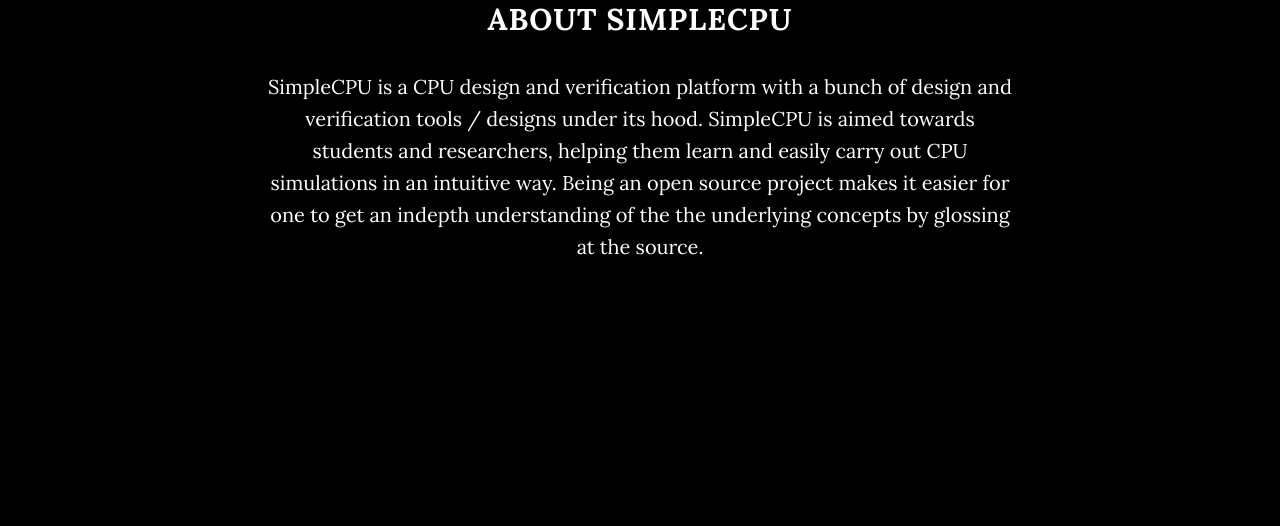
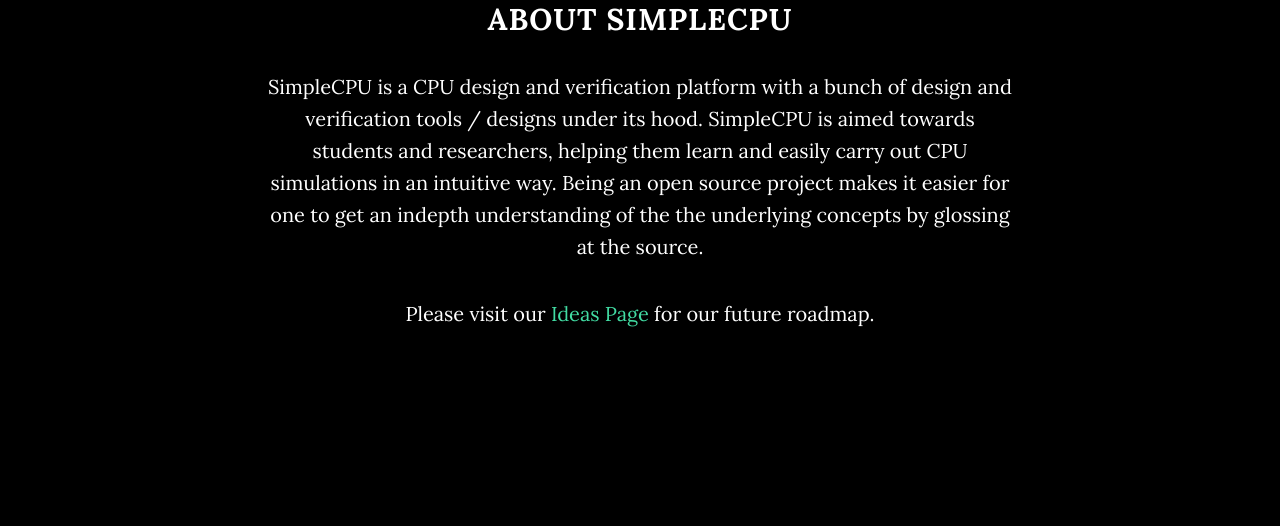
Before and after one commit to SimpleCPU/simplecpu.github.io, a plain HTML site: page index.html in a window 1280 px wide. Shown: the part 1047-1573 px from the top of the page. Drawn offline with nearby package versions, Linux system fonts and the light colour scheme; some packages are replaced by stand-ins of ours.

Commit message:
Linking Ideas page to the website

```diff
--- a/index.html
+++ b/index.html
@@ -90,7 +90,7 @@
         <div class="row">
             <div class="col-lg-8 col-lg-offset-2">
                 <h2>About SimpleCPU</h2>
-                <p>SimpleCPU is a CPU design and verification platform with a bunch of design and verification tools / designs under its hood. SimpleCPU is aimed towards students and researchers, helping them learn and easily carry out CPU simulations in an intuitive way. Being an open source project makes it easier for one to get an indepth understanding of the the underlying concepts by glossing at the source.</p>
+                <p>SimpleCPU is a CPU design and verification platform with a bunch of design and verification tools / designs under its hood. SimpleCPU is aimed towards students and researchers, helping them learn and easily carry out CPU simulations in an intuitive way. Being an open source project makes it easier for one to get an indepth understanding of the the underlying concepts by glossing at the source.</p><p>Please visit our <a href="https://github.com/SimpleCPU/SimpleCPU/wiki/Future-Work-and-ideas" target="_blank">Ideas Page</a> for our future roadmap.</p>
             </div>
         </div>
     </section>
```
